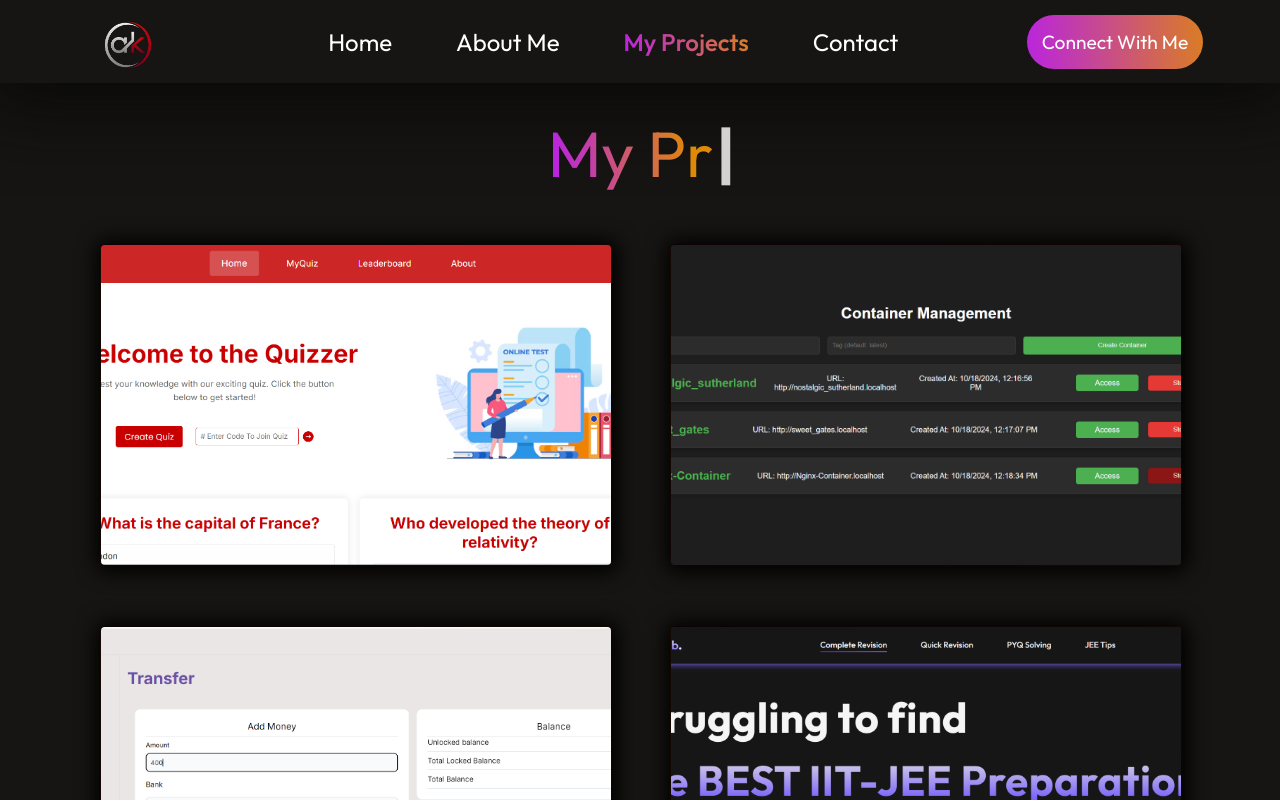
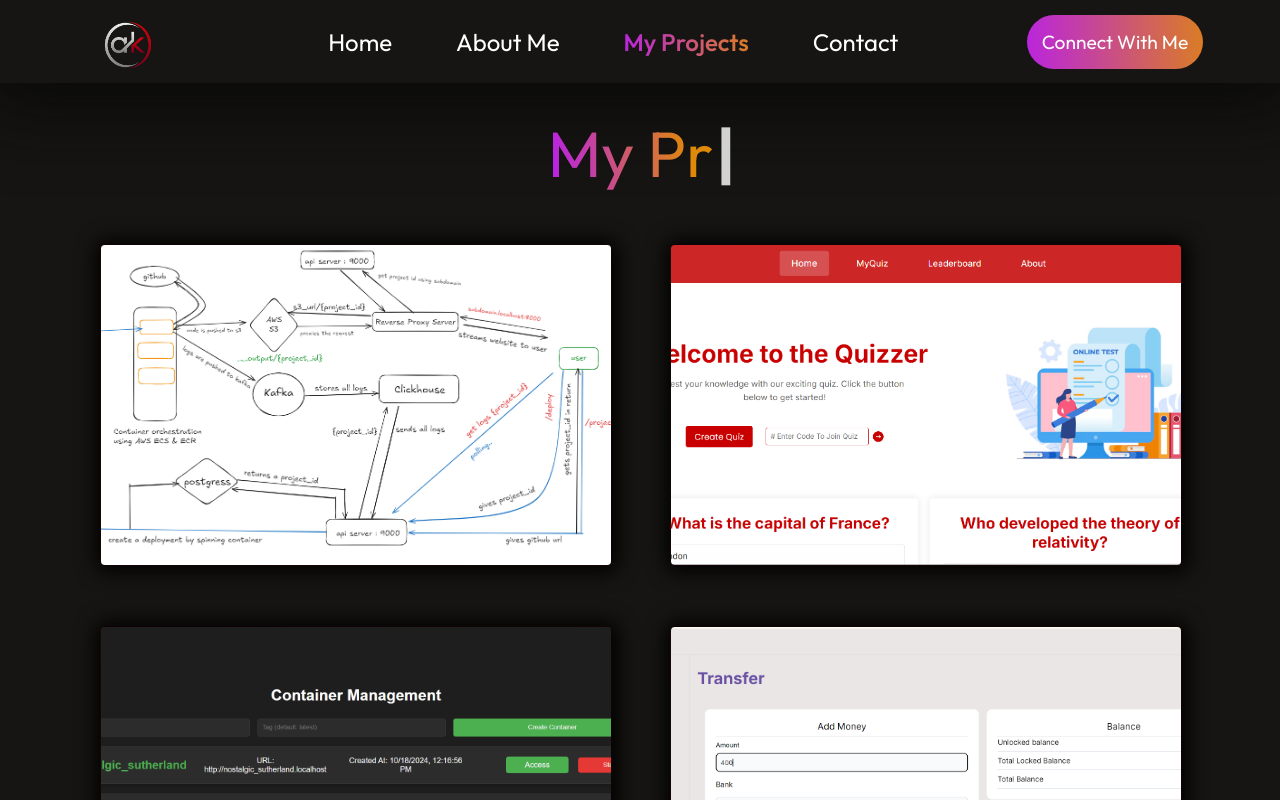
Before and after one commit to AnujKshatriya/Anuj-Portfolio, a React (Vite) app: page /projects in a window 1280 px wide. Shown: the top 800 px of the page. Built offline with nearby package versions, Linux system fonts and the light colour scheme.

Commit message:
added vercel project

```diff
--- a/src/Components/Home/Home.jsx
+++ b/src/Components/Home/Home.jsx
@@ -16,7 +16,7 @@ const Home = () => {
       <p>With a strong expertise in the MERN stack & deployment, I specialize in crafting dynamic and visually engaging frontend experiences using React, Next.js</p>
       <div className="hero-action">
         <div onClick={()=>getSearch(linkedinUrl)} className=" btn hero-connect">Connect</div>
-        <div onClick={()=>getSearch("https://drive.google.com/file/d/14l_1yWYqql0qkY6tVHM9uYPi1cZsd0Wk/view?usp=sharing")} className=" btn hero-resume">My Resume</div>
+        <div onClick={()=>getSearch("https://drive.google.com/file/d/1dRoeOe146fZc-vWC9jHrhU_SHf1vmHOp/view?usp=sharing")} className=" btn hero-resume">My Resume</div>
       </div>
     </div>
   )
--- a/src/Utility/projectData.js
+++ b/src/Utility/projectData.js
@@ -1,4 +1,10 @@
 const projectData = [
+    {
+        title : "Vercel-like Deployment System",
+        description : "Developed a deployment system replicating Vercel's workflow, enabling secure project deployments from GitHub in isolated AWS ECS containers. Implemented real-time log streaming with Kafka and ClickHouse, and managed file storage in AWS S3 with secure access control via a reverse proxy.",
+        url : "https://github.com/AnujKshatriya/Vercel-Prototype.git",
+        image : "/websites-image/vercel.png"
+    },
     {
         title : "Quizzer",
         description : 'It is a real-time quiz application using the MERN stack, incorporating Socket.io for instant, live quiz participation and communication. The project features dynamic question handling, real-time score updates,and a responsive user interface',
```
Also changed, not shown: public/websites-image/vercel.png (added).
